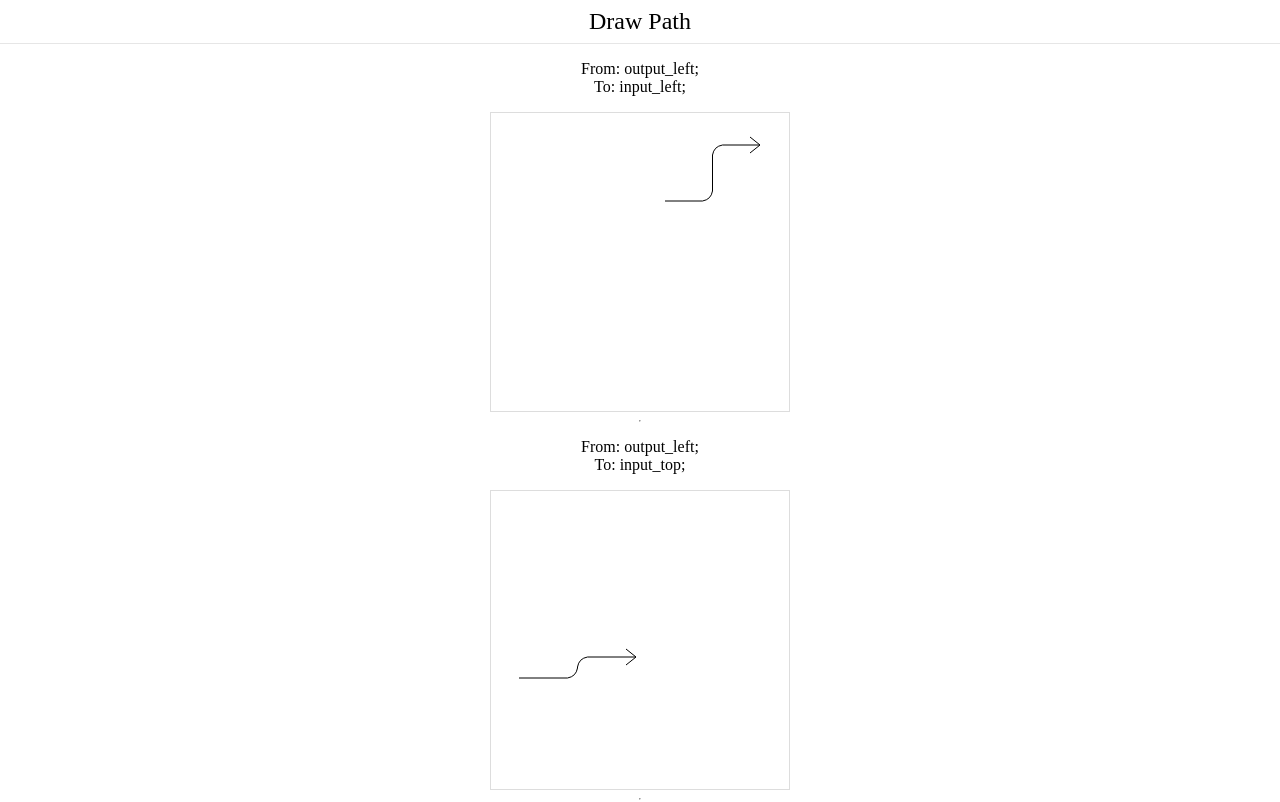
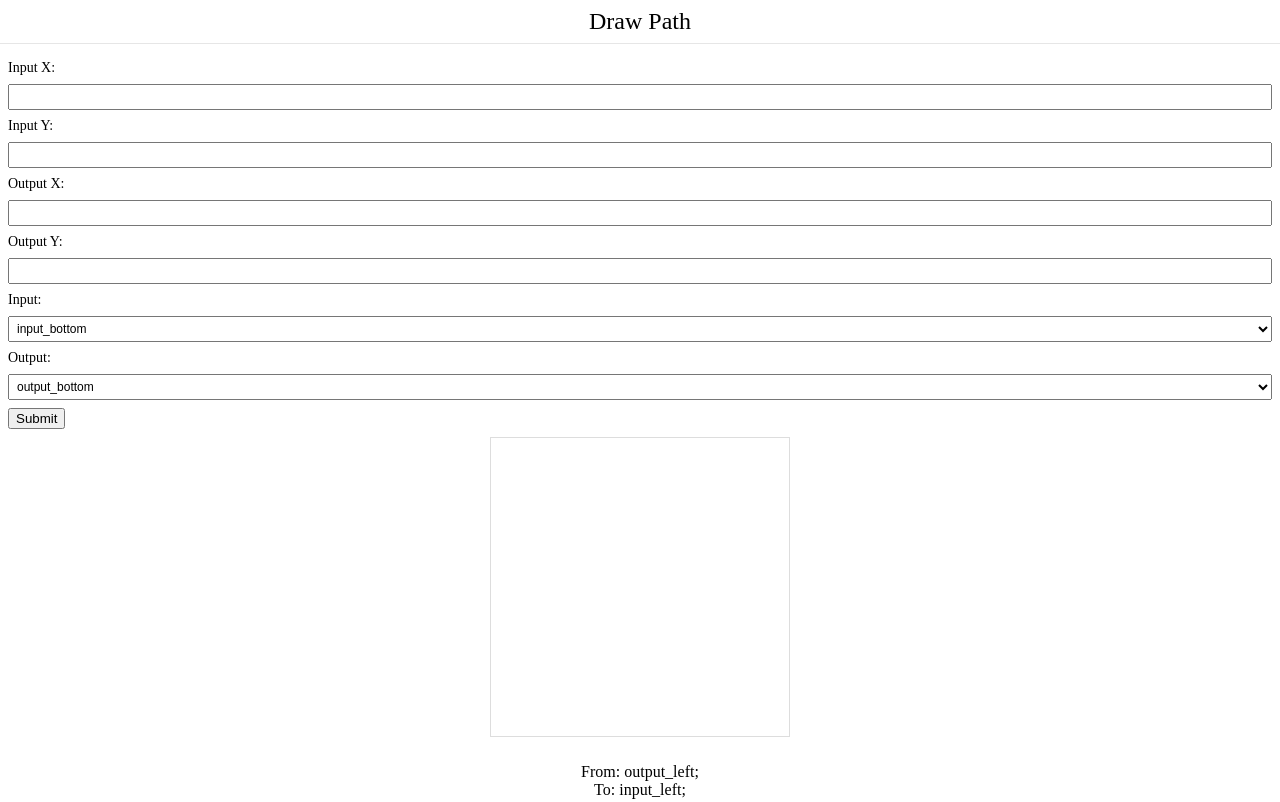
Before and after one commit to gregariousgovind/Draw-Path, an Angular app: page / in a window 1280 px wide. Shown: the top 802 px of the page. Built offline with nearby package versions, Linux system fonts and the light colour scheme.

Commit message:
Added test app

```diff
--- a/src/global_styles.css
+++ b/src/global_styles.css
@@ -13,7 +13,8 @@ app-root {
   align-items: center;
 }
 
-h1, h2 {
+h1,
+h2 {
   width: 100%;
   text-align: center;
   font-weight: 500;
@@ -26,6 +27,23 @@ h1 {
   border-bottom: 1px solid #e6e6e6;
 }
 
+form {
+  display: flex;
+  flex-direction: column;
+  gap: 8px;
+  width: 100%;
+  padding: 8px;
+}
+
+label {
+  font-size: 14px;
+}
+
+input, select {
+  padding: 4px;
+  font-size: 12px;
+}
+
 h2 {
   font-size: 16px;
 }
@@ -33,3 +51,7 @@ h2 {
 svg {
   border: 1px solid #ddd;
 }
+
+button {
+  max-width: fit-content;
+}
--- a/src/main.ts
+++ b/src/main.ts
@@ -2,20 +2,6 @@ import { Component } from '@angular/core';
 import { bootstrapApplication } from '@angular/platform-browser';
 import { CommonModule } from '@angular/common';
 import 'zone.js';
-
-const inputs = {
-  input_left: {},
-  input_top: {},
-  input_right: {},
-  input_bottom: {},
-};
-
-const outputs = {
-  output_left: {},
-  output_top: {},
-  output_right: {},
-  output_bottom: {},
-};
 
 const combinations = [
   {
@@ -194,8 +180,34 @@ const combinations = [
   imports: [CommonModule],
   template: `
     <h1>Draw Path</h1>
+    <form>
+      <label for="inputX">Input X:</label>
+      <input #inputX type="number" min="0" max="300" id="inputX" name="inputX" required>
+      <label for="inputY">Input Y:</label>
+      <input #inputY type="number" min="0" max="300" id="inputY" name="inputY" required>
+      <label for="outputX">Output X:</label>
+      <input #outputX type="number" min="0" max="300" id="outputX" name="outputX" required>
+      <label for="outputY">Output Y:</label>
+      <input #outputY type="number" min="0" max="300" id="outputY" name="outputY" required>
+      <label for="inputSelect">Input:</label>
+      <select #inputSelect id="inputSelect">
+        <option *ngFor="let input of inputs | keyvalue" [value]="input.key">{{ input.key }}</option>
+      </select>
+      <label for="outputSelect">Output:</label>
+      <select #outputSelect id="outputSelect">
+        <option *ngFor="let output of outputs | keyvalue" [value]="output.key">{{ output.key }}</option>
+      </select>
+      <button type="button" (click)="createTestCurvature(inputX.value, inputY.value, outputX.value, outputY.value, 5, outputSelect.value, inputSelect.value)">Submit</button>
+    </form>
+    <svg id="test-path-id" width="300" height="300" >
+      <path
+        stroke="black"
+        fill="transparent"
+      />
+    </svg>
+    <br>
     <ng-container *ngFor="let combination of combinations">
-      <h2>From: {{ combination.output }};<br />To: {{ combination.input }};</h2>
+      <h2>From: {{ combination.output }};<br>To: {{ combination.input }};</h2>
       <svg id="{{combination.id}}" width="300" height="300" >
         <path
           [attr.d]="createCurvature(combination.start.x, combination.start.y, combination.end.x, combination.end.y, 5, combination.output, combination.input)"
@@ -203,12 +215,46 @@ const combinations = [
           fill="transparent"
         />
       </svg>
-      <hr />
     </ng-container>
   `,
 })
 export class App {
   combinations: any[] = combinations;
+
+  inputs = {
+    input_left: {},
+    input_top: {},
+    input_right: {},
+    input_bottom: {},
+  };
+
+  outputs = {
+    output_left: {},
+    output_top: {},
+    output_right: {},
+    output_bottom: {},
+  };
+
+  createTestCurvature(
+    startX: number,
+    startY: number,
+    endX: number,
+    endY: number,
+    radius: number,
+    output: string,
+    input: string
+  ) {
+    let path = this.createCurvature(
+      startX,
+      startY,
+      endX,
+      endY,
+      radius,
+      output,
+      input
+    )
+    document.getElementById("test-path-id")!.setAttribute("d", path);
+  }
 
   createCurvature(
     startX: number,
@@ -222,32 +268,69 @@ export class App {
     let halfX = startX + (endX - startX) / 2;
     let path = `M ${startX} ${startY} `;
 
-    let gap = Math.min(Math.abs(startY - endY) / 2, radius * 2);
-    radius = Math.min(Math.abs(startY - endY) / 2, radius);
-    path += `L ${halfX - gap} ${startY} `;
-    path += this.createHalfCirclePath(
-      halfX - gap,
-      startY,
-      halfX,
-      startY - gap,
-      radius
-    );
-    if (startY !== endY) {
-      path += `L ${halfX} ${endY + gap} `;
-      path += this.createHalfCirclePath(
-        halfX,
-        endY + gap,
-        halfX + gap,
-        endY,
-        -radius
-      );
+    switch (`${output}-${input}`) {
+      case 'output_left-input_left':
+        path += "L " + (startX - 20) + " " + startY + " ";
+        if (startY !== endY) {
+          path += "L " + (startX - 20) + " " + endY + " ";
+        }
+        path += "L " + endX + " " + endY;
+        path += ` M ${endX - 10} ${endY - 8} L ${endX} ${endY} L ${endX - 10} ${endY + 8}`;
+        break;
+      case 'output_left-input_top':
+        path += "L " + (startX - 20) + " " + startY + " ";
+        if (startY !== endY) {
+          path += "L " + (startX - 20) + " " + (endY - 20) + " ";
+        }
+        path += "L " + endX + " " + (endY - 20);
+        path += "L " + endX + " " + endY;
+        path += ` M ${endX - 8} ${endY - 10} L ${endX} ${endY} L ${endX + 8} ${endY - 10}`;
+        break;
+      case 'output_left-input_right':
+        path += "L " + (startX - 20) + " " + startY + " ";
+        if (startY !== endY) {
+          path += "L " + (startX - 20) + " " + endY + " ";
+        }
+        path += "L " + (endX + 20) + " " + endY;
+        path += "L " + endX + " " + endY;
+        path += ` M ${endX + 10} ${endY - 8} L ${endX} ${endY} L ${endX + 10} ${endY + 8}`;
+        break;
+      case 'output_left-input_bottom':
+        path += "L " + (startX - 20) + " " + startY + " ";
+        if (startY !== endY) {
+          path += "L " + (startX - 20) + " " + (endY + 20) + " ";
+        }
+        path += "L " + endX + " " + (endY + 20);
+        path += "L " + endX + " " + endY;
+        path += ` M ${endX - 8} ${endY + 10} L ${endX} ${endY} L ${endX + 8} ${endY + 10}`;
+        break;
+      case 'output_top-input_left':
+        break;
+      case 'output_top-input_top':
+        break;
+      case 'output_top-input_right':
+        break;
+      case 'output_top-input_bottom':
+        break;
+      case 'output_right-input_left':
+        break;
+      case 'output_right-input_top':
+        break;
+      case 'output_right-input_right':
+        break;
+      case 'output_right-input_bottom':
+        break;
+      case 'output_bottom-input_left':
+        break;
+      case 'output_bottom-input_top':
+        break;
+      case 'output_bottom-input_right':
+        break;
+      case 'output_bottom-input_bottom':
+        break;
+      default:
+        break;
     }
-    path += `L ${endX} ${endY}`;
-
-    path += ` M ${endX - 10} ${endY - 8} L ${endX} ${endY} L ${endX - 10} ${
-      endY + 8
-    }`;
-
     return path;
   }
 
```
